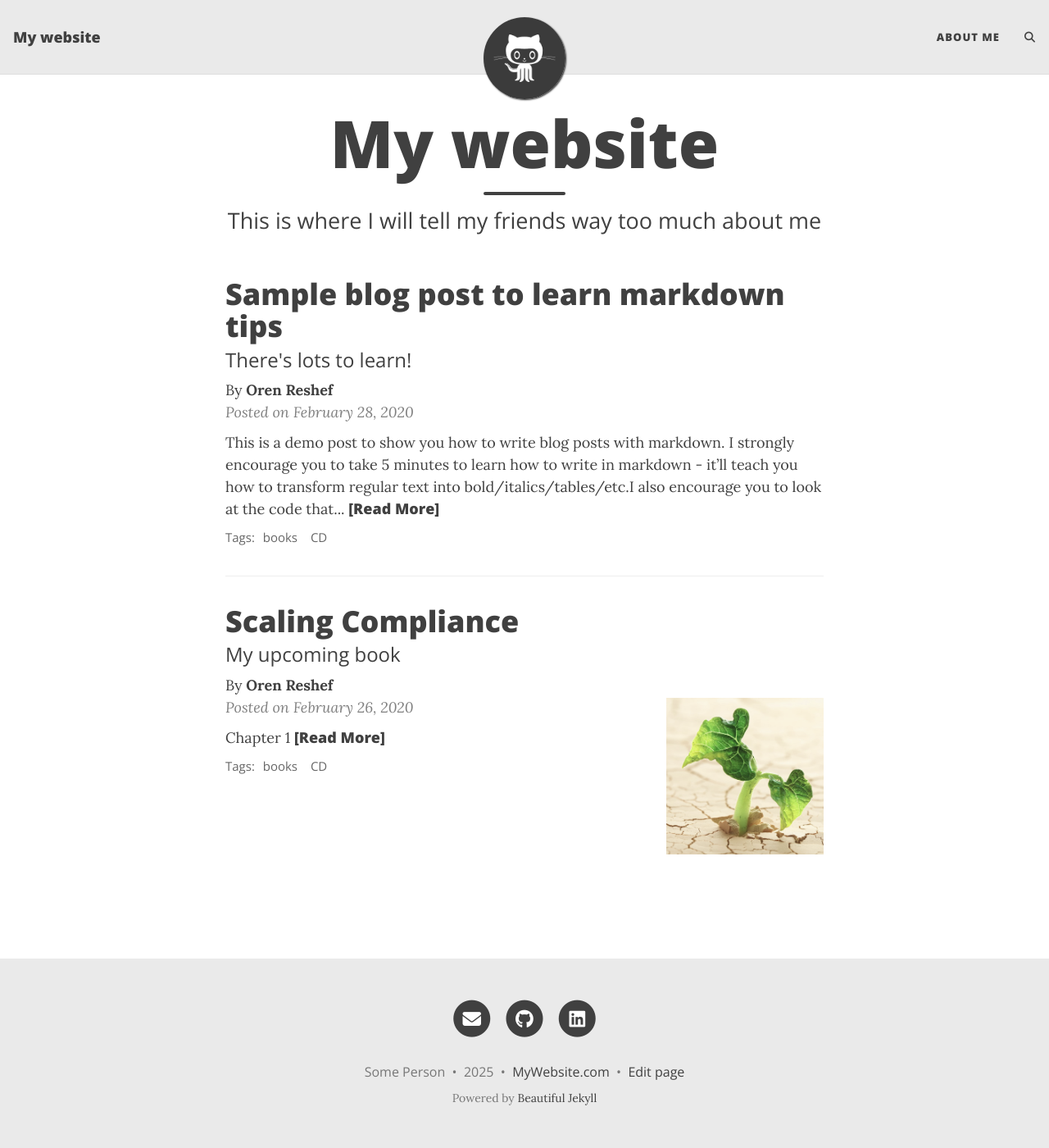
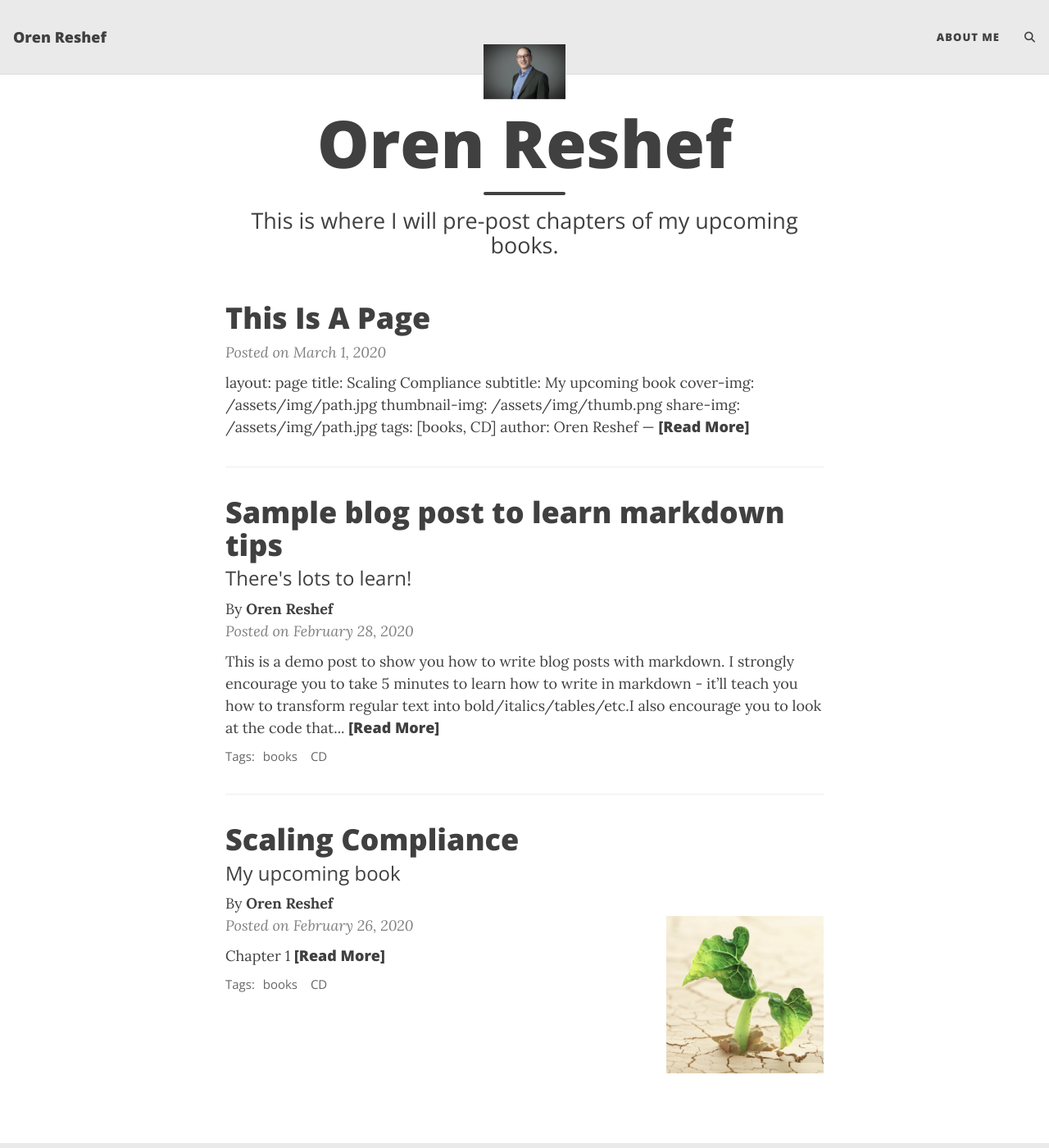
Before and after one commit to oren-reshef/thefelix2.0, a Jekyll site: the page built from index.html, in a window 1280 px wide and 1400 px high. Shown: the whole window at 82% size. Built offline with Jekyll 4.4.1, drawn with Linux system fonts in a browser that asks for light colours; the list of posts is cut into pages by our own code; comment, search, counter and statistics services are not loaded; some of the changed text lies outside the part shown.

Commit message:
more cleaning

```diff
--- a/_config.yml
+++ b/_config.yml
@@ -10,10 +10,10 @@
 ############################
 
 # Name of website
-title: My website
+title: Oren Reshef
 
 # Your name to show in the footer
-author: Some Person
+author: Oren Reshef
 
 ###############################################
 # --- List of links in the navigation bar --- #
@@ -32,10 +32,10 @@ navbar-links:
 
 # Image to show in the navigation bar - works best with a square image
 # Remove this parameter if you don't want an image in the navbar
-avatar: "/assets/img/avatar-icon.png"
+avatar: "/assets/img/Reshef_Oren.jpg"
 
 # By default, the image is cut into a circle. You can disable this behaviour by setting 'round-avatar: false'
-round-avatar: true
+round-avatar: false
 
 # If you want to have an image logo in the top-left corner instead of having the title of the website,
 # then specify the following parameter
@@ -62,11 +62,11 @@ social-network-links:
 
 # Select which social network share links to show in posts
 share-links-active:
-  linkedin: true
+  linkedin: false
 
 # How to display the link to your website in the footer
 # Remove this if you don't want a link in the footer
-url-pretty: "MyWebsite.com"
+url-pretty: "or.se.eu.org"
 
 # Add the website title to the title of every page
 title-on-all-pages: true
@@ -84,7 +84,7 @@ feed_show_tags: true
 post_search: true
 
 # Add a button in the footer to edit the current page. Only works if your website is hosted on GitHub
-edit_page_button: true
+edit_page_button: false
 
 # Allow sub-menu items (second-level navigation menu items) to be longer than the top-level menu
 # If this setting is off, then long sub-menu words might get cut off
@@ -241,8 +241,8 @@ defaults:
       type: "posts"
     values:
       layout: "post"
-      comments: true  # add comments to all blog posts
-      social-share: true # add social media sharing buttons to all blog posts
+      comments: false  # add comments to all blog posts
+      social-share: false # add social media sharing buttons to all blog posts
   -
     scope:
       path: "" # any file that's not a post will be a "page" layout by default
--- /dev/null
+++ b/_posts/2020-02-30-this-is-a-page.md
@@ -0,0 +1,15 @@
+layout: page
+title: Scaling Compliance
+subtitle: My upcoming book
+cover-img: /assets/img/path.jpg
+thumbnail-img: /assets/img/thumb.png
+share-img: /assets/img/path.jpg
+tags: [books, CD]
+author: Oren Reshef
+---
+
+# Chapter 1
+
+text text text this is a page and not a post
+
+## header 2
--- a/index.html
+++ b/index.html
@@ -1,5 +1,5 @@
 ---
 layout: home
-title: My website
-subtitle: This is where I will tell my friends way too much about me
+title: Oren Reshef
+subtitle: This is where I will pre-post chapters of my upcoming books.
 ---
```
Also changed, not shown: aboutme.md (+4 -9 lines), CHANGELOG.md (deleted), assets/img/Reshef_Oren.jpg (added), screenshot.png (deleted), 1 other file.
